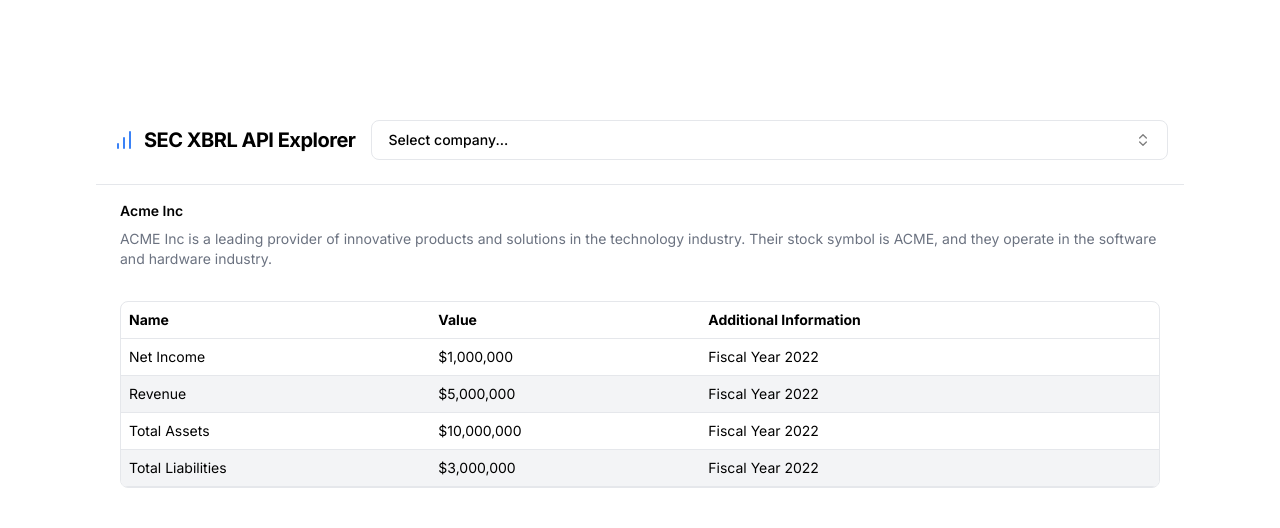
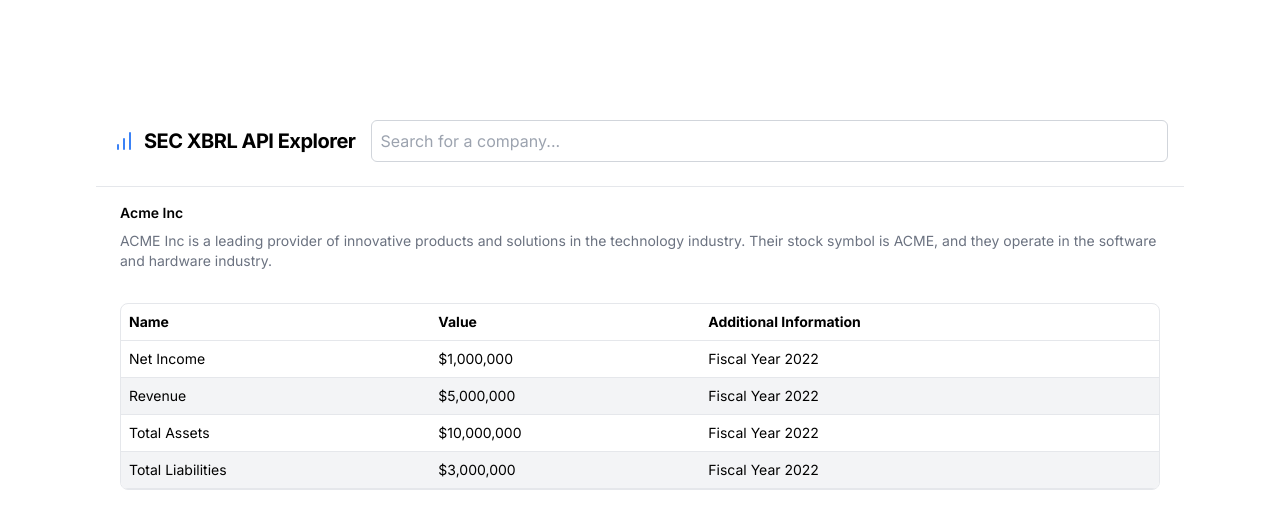
Before and after one commit to louis-sanna-eki/xbrl-poc, a Next.js app: page / in a window 1280 px wide. Shown: the top 528 px of the page. Built offline with nearby package versions, Linux system fonts and the light colour scheme.

Commit message:
feat(drowdown)

```diff
--- a/app/Search.tsx
+++ b/app/Search.tsx
@@ -1,77 +1,57 @@
-"use client";
-
-import * as React from "react";
-import { Check, ChevronsUpDown } from "lucide-react";
-
+import React, { useState, useMemo, useRef } from "react";
 import cikEntityPairs from "../data/cik_entity_pairs.json";
-
-import { cn } from "@/lib/utils";
-import { Button } from "@/components/ui/button";
-import {
-  Command,
-  CommandEmpty,
-  CommandGroup,
-  CommandInput,
-  CommandItem,
-} from "@/components/ui/command";
-import {
-  Popover,
-  PopoverContent,
-  PopoverTrigger,
-} from "@/components/ui/popover";
 
 const options: { value: string; label: string }[] = [];
 for (const [cik, name] of cikEntityPairs) {
-  options.push({ value: cik, label: name } as { value: string; label: string });
+  options.push({ value: cik, label: name } as any);
 }
 
-export function Search({ value, setValue }: { value: string; setValue: any }) {
-  const [open, setOpen] = React.useState(false);
+export function Search({ value, setValue }: any) {
+  const [searchTerm, setSearchTerm] = useState('');
+  const [isDropdownVisible, setIsDropdownVisible] = useState(false);
 
-  console.log(cikEntityPairs);
-  console.log(options);
+  // Filter options based on search term
+  const filteredOptions = useMemo(() => {
+    if (!searchTerm.trim()) return [];
+    return options.filter(({ label }) =>
+      label.toLowerCase().includes(searchTerm.toLowerCase())
+    ).slice(0, 50); // Limit the number of displayed options for performance
+  }, [searchTerm]);
+
   return (
-    <Popover open={open} onOpenChange={setOpen}>
-      <PopoverTrigger asChild>
-        <Button
-          variant="outline"
-          role="combobox"
-          aria-expanded={open}
-          className="justify-between w-full rounded-lg border m-auto"
-        >
-          {value
-            ? options.find((option) => option.value === value)?.label
-            : "Select company..."}
-          <ChevronsUpDown className="ml-2 h-4 w-4 shrink-0 opacity-50" />
-        </Button>
-      </PopoverTrigger>
-      <PopoverContent className="w-full p-0" style={{ minWidth: "950px" }}>
-        <Command>
-          <CommandInput placeholder="Search company..." />
-          <CommandEmpty>No framework found.</CommandEmpty>
-          <CommandGroup>
-            {/* TODO: find implem that scales */}
-            {options.slice(0, 10).map((option) => (
-              <CommandItem
-                key={option.value}
-                value={option.value}
-                onSelect={(currentValue) => {
-                  setValue(currentValue === value ? "" : currentValue);
-                  setOpen(false);
-                }}
-              >
-                <Check
-                  className={cn(
-                    "mr-2 h-4 w-4",
-                    value === option.value ? "opacity-100" : "opacity-0"
-                  )}
-                />
-                {option.label}
-              </CommandItem>
-            ))}
-          </CommandGroup>
-        </Command>
-      </PopoverContent>
-    </Popover>
+    <div className="relative flex flex-col items-center justify-center w-full">
+      <input
+        type="text"
+        placeholder="Search for a company..."
+        value={searchTerm}
+        onChange={(e) => {
+          setSearchTerm(e.target.value);
+          setIsDropdownVisible(true);
+        }}
+        onFocus={() => setIsDropdownVisible(true)}
+        onBlur={() => {
+          // Delay hiding dropdown to allow click event to register on options
+          setTimeout(() => setIsDropdownVisible(false), 200);
+        }}
+        className="p-2 border border-gray-300 rounded-md w-full"
+      />
+      {isDropdownVisible && filteredOptions.length > 0 && (
+        <ul className="absolute z-10 max-h-60 overflow-auto mt-1 w-full border border-gray-200 rounded-md bg-white shadow-md top-full">
+          {filteredOptions.map(({ value, label }) => (
+            <li
+              key={value}
+              onClick={() => {
+                setValue(value); // Assuming setValue is meant to set the selected value
+                setSearchTerm(label); // Show the selected label in input
+                setIsDropdownVisible(false);
+              }}
+              className="p-2 hover:bg-gray-100 cursor-pointer"
+            >
+              {label}
+            </li>
+          ))}
+        </ul>
+      )}
+    </div>
   );
 }
```
